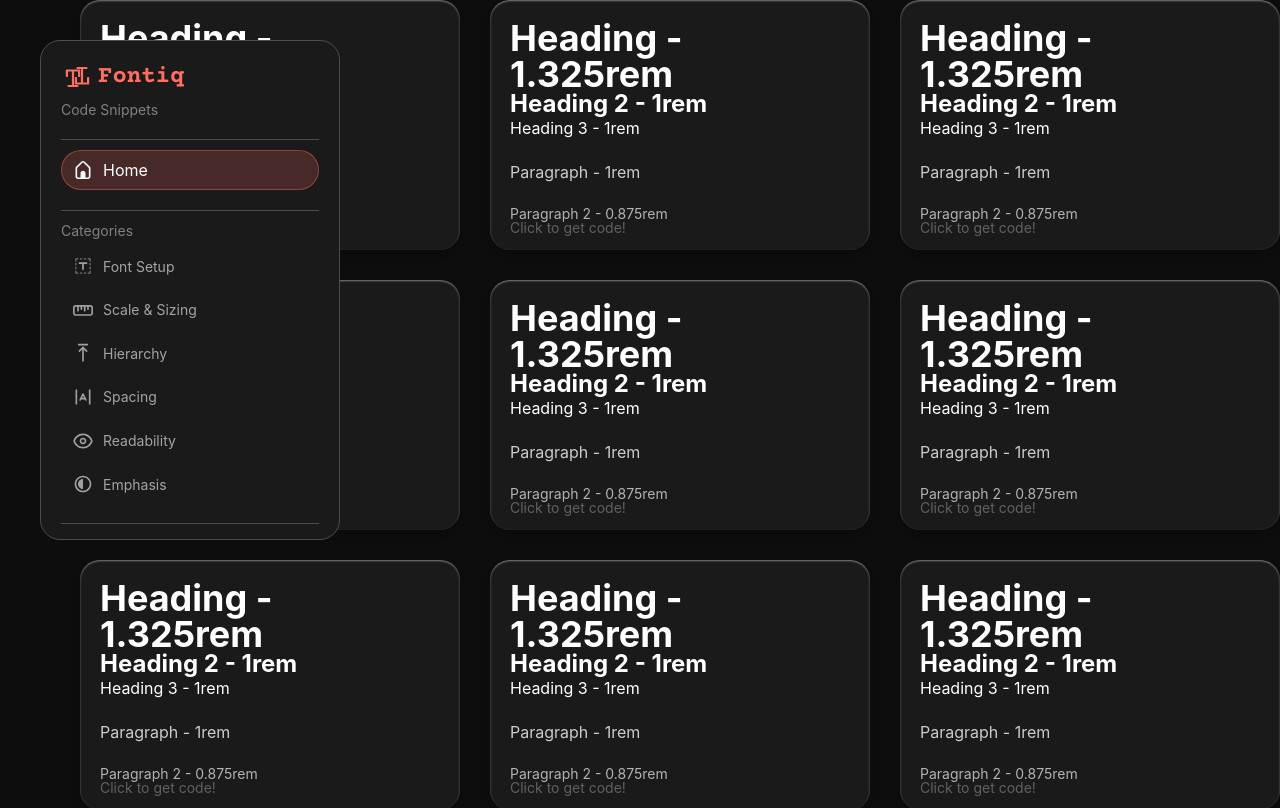
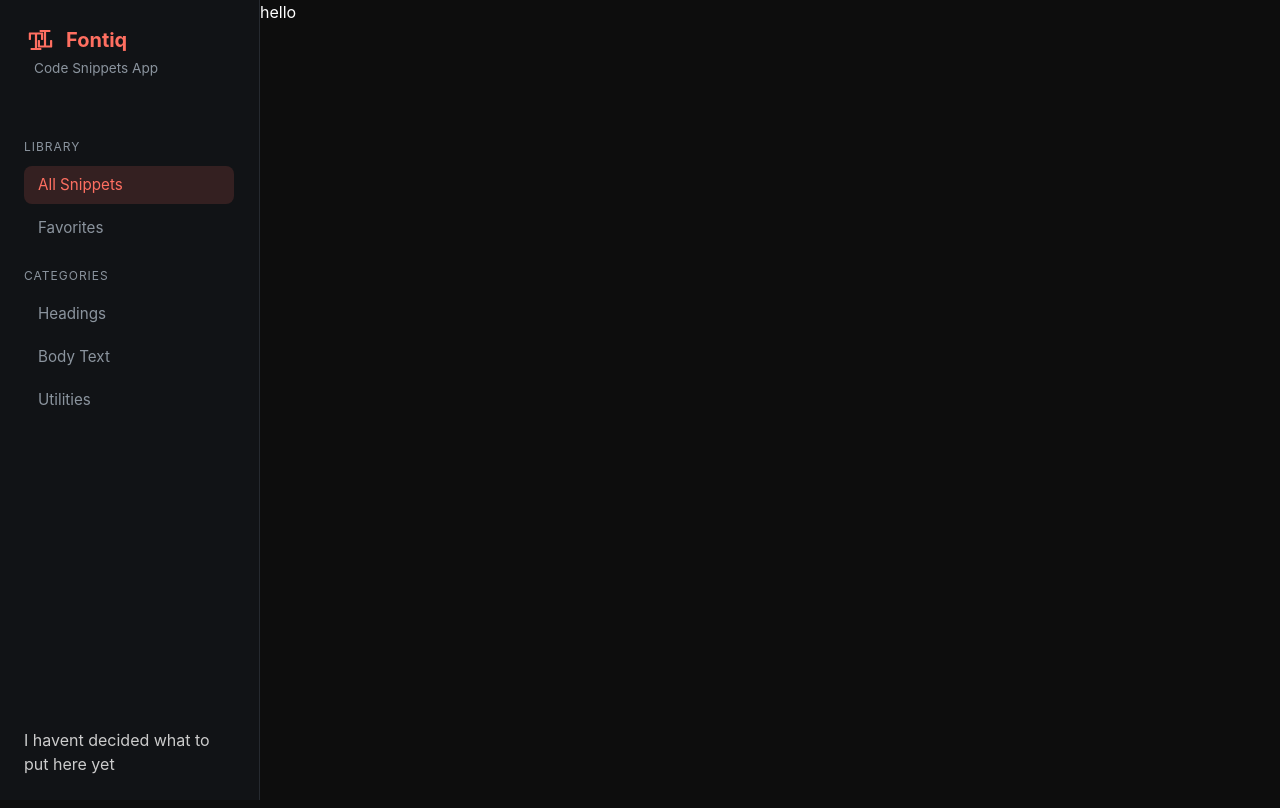
Before and after one commit to Johnson-Berisha/typography, a Next.js app: page /code-snippet-app in a window 1280 px wide. Shown: the top 808 px of the page. Built offline with nearby package versions, Linux system fonts and the light colour scheme; no server answers.

Commit message:
sidebar pretty done

```diff
--- a/src/app/code-snippet-app/codeSnippetApp.css
+++ b/src/app/code-snippet-app/codeSnippetApp.css
@@ -1,81 +1,105 @@
-nav.code-snippet-nav {
-    height: calc(600px - var(--spacing) * 5);
-    transition: height 0.3s ease;
-    /* other */
-    overflow: hidden;
+:root {
+  --primary: #ff6f61;
+  --primary-dim: rgba(255, 111, 97, 0.15);
+  --primary-hover: #ff5240;
+
+  --bg-body: #0b0d0f;
+  --bg-sidebar: #111316;
+  --bg-card: #181b1f;
+  --bg-input: #0b0d0f;
+
+  --text-main: #ffffff;
+  --text-muted: #8b949e;
+
+  --border: #262a30;
+  --radius: 12px;
+
+  --syntax-prop: #79c0ff;
+  --syntax-val: #a5d6ff;
+  --syntax-punc: #8b949e;
 }
 
-nav.code-snippet-nav .nav-section {
-    margin-bottom: calc(var(--spacing) / 2);
+
+
+aside.sidebar {
+  width: 260px;
+  background-color: var(--bg-sidebar);
+  border-right: var(--border) 1px solid;
+  padding: 24px;
+  display: flex;
+  flex-direction: column;
 }
 
-nav.code-snippet-nav.has-active {
-    height: 100%;
+.brand {
+  margin-bottom: 40px;
+  display: flex;
+  flex-direction: column;
 }
 
-nav.code-snippet-nav a:not(.home-link) {
-  opacity: 0.6;
-  font-size: .875rem;
+.brand .brand-title {
+  display: flex;
+  align-items: center;
+  gap: 10px;
 }
 
-nav.code-snippet-nav pre {
-  width: 100%;
+.brand .brand-title h1 {
+  color: var(--primary);
+  font-weight: bold;
+  line-height: 0.2;
+  font-size: 1.25rem;
 }
 
-nav.code-snippet-nav .snippet-info a {
-  color: white;
-  text-decoration: none;
-  padding: 7px 15px;
-  background-color: hsl(0, 0%, 20%);
-  border: 1px solid hsl(0, 0%, 40%);
-  border-radius: 8px;
-  transition: all .1s ease;
+.brand-subtext {
+  font-size: 0.85rem;
+  margin-top: 2px;
+  margin-left: 10px;
+  color: var(--text-muted);
 }
 
-nav.code-snippet-nav .snippet-info a:hover {
-  background-color: hsl(0, 0%, 30%);
-  border-color: hsl(0, 0%, 60%);
+nav.snippets-nav {
+  position: static;
+  animation: none;
+  transform: none;
+  margin: 0;
+  padding: 0;
 }
 
-.snippets-grid {
-  display: grid;
-  grid-template-columns: repeat(auto-fit, minmax(300px, 1fr));
-  gap: calc(var(--spacing) * 1.5);
-  /* margin-top: calc(var(--spacing) * 0.8); */
+.nav-label {
+  text-transform: uppercase;
+  font-size: 0.75rem;
+  letter-spacing: 1px;
+  margin-top: 20px;
+  margin-bottom: 10px;
+  color: var(--text-muted);
 }
 
-.snippet {
-    position: relative;
-    height: 250px;
-    width: 100%;
-    background-color: hsl(0, 0%, 10%);
-    border-radius: var(--spacing);
-    padding: var(--spacing);
-    cursor: pointer;
-
-    transition: box-shadow 0.3s ease, transform 0.3s ease, border 0.3s ease;
-    box-shadow: inset  0 1px 2px #ffffff70,
-    0 2px 4px #00000030,
-    0 4px 8px #00000015;
+.snippets-nav ul {
+  margin-top: 0;
+  margin-left: 0;
+  list-style: none;
 }
 
-.snippet:hover {
-    box-shadow: inset  0 1px 2px var(--primary),
-    0px 4px 2px rgba(255, 110, 97, 0.048),
-    0 8px 16px #97979725;
-    transform: scale(1.01);
+.snippets-nav ul li {
+  padding: 7px 14px;
+  border-radius: 8px;
+  margin-bottom: 5px;
+  width: 70%;
+  color: var(--text-muted);
+  cursor: pointer;
+  font-size: .95rem;
+  transition: .2s;
 }
 
-.snippet.active {
-    box-shadow: inset  0 1px 4px var(--primary),
-    0px 8px 4px rgba(255, 110, 97, 0.048),
-    0 16px 32px #97979725;
-    transform: scale(1.01);
+.snippets-nav ul li.active {
+  background-color: var(--primary-dim);
+  color: var(--primary);
 }
 
-.cto {
-    position: absolute;
-    font-size: 0.875rem;
-    opacity: 0.3;
-    bottom: 10px;
+.snippets-nav ul li:not(.snippets-nav ul li.active):hover {
+  background-color: var(--bg-card);
+  color: var(--text-main);
 }
+
+.sidebar-footer {
+  margin-top: auto;
+}
--- a/src/app/code-snippet-app/page.js
+++ b/src/app/code-snippet-app/page.js
@@ -7,157 +7,41 @@ import { useEffect, useRef, useState } from "react";
 import "./codeSnippetApp.css";
 
 export default function CodeSnippetApp() {
-    const navRef = useRef(null);
-    const pillRef = useRef(null);
-    const [activeSnippet, setActiveSnippet] = useState(null);
 
-    // testing out the ui
-    const codeSnippet = `:root {
-  --font-size-h1: 1.325rem;
-  --font-size-h2: 1rem;
-  --font-size-h3: 1rem;
-  --font-size-p:  1rem;
-  --font-size-p2: 0.875rem;
-}
-
-/* Usage Example */
-h1 { font-size: var(--font-size-h1); }
-p  { font-size: var(--font-size-p); }`;
-
-
-    useEffect(() => {
-    const nav = navRef.current;
-    const pill = pillRef.current;
-    const links = nav.querySelectorAll("section.nav-section a");
-    const active = links[0]; // first link active by default
-    const move = (el) => {
-      const offsetTop = el.offsetTop;
-      const offsetLeft = el.offsetLeft;
-      const width = el.offsetWidth;
-      const height = el.offsetHeight;
-
-      pill.style.width = `${width}px`;
-      pill.style.height = `${height}px`;
-      pill.style.top = `${offsetTop}px`;
-      pill.style.left = `${offsetLeft}px`;
-    };
-
-    move(active);
-
-    links.forEach(link => {
-      link.addEventListener("mouseenter", () => move(link));
-    });
-
-    // Only move back to active when leaving the entire nav
-    nav.addEventListener("mouseleave", () => move(active));
-      }, []);
   return (
     <div className="container">
-        <nav ref={navRef} className={`nav code-snippet-nav example ${activeSnippet !== null ? 'has-active' : ''}`}>
-      <span ref={pillRef} className="pill" />
-      <section className="nav-section">
-        <h2><Image
-                  src="/logo-32-transparent.svg"
-                  alt="Typography Logo"
-                  width={32}
-                  height={32}
-                /> Fontiq</h2>
-        <p>Code Snippets</p>
-      </section>
-      <section className="nav-section">
-        <Link href="/" className='home-link'>
-        <Image
-          src="/home-alt.svg"
-          alt="Introduction"
-          width={20}
-          height={20}
-        />
-        <span>Home</span>
-        </Link>
-      </section>
-      <section className="nav-section">
-        <p>Categories</p>
-        <Link href="#scale">
-        <Image
-          src="/format-text.svg"
-          alt="Introduction"
-          width={20}
-          height={20}
-        />
-        <span>Font Setup</span>
-        </Link>
-        <Link href="#">
-        <Image
-          src="/ruler.svg"
-          alt="Introduction"
-          width={20}
-          height={20}
-        />
-        <span>Scale & Sizing</span>
-        </Link>
-        <Link href="#">
-        <Image
-          src="/push-up.svg"
-          alt="Introduction"
-          width={20}
-          height={20}
-        />
-        <span>Hierarchy</span>
-        </Link>
-        <Link href="#">
-        <Image
-          src="/font-spacing.svg"
-          alt="Introduction"
-          width={20}
-          height={20}
-        />
-        <span>Spacing</span>
-        </Link>
-        <Link href="#">
-        <Image
-          src="/eye.svg"
-          alt="Introduction"
-          width={20}
-          height={20}
-        />
-        <span>Readability</span>
-        </Link>
-        <Link href="#">
-        <Image
-          src="/edit-contrast.svg"
-          alt="Introduction"
-          width={20}
-          height={20}
-        />
-        <span>Emphasis</span>
-        </Link>
-      </section>
+      <aside className="sidebar">
+        <div className="brand">
+          <div className="brand-title">
+            <Image
+              src="/logo-32-transparent.svg"
+              alt="Typography Logo"
+              width={32}
+              height={32}
+            />{" "}
+            <h1>Fontiq</h1>
+          </div>
+          <p className="brand-subtext">Code Snippets App</p>
+        </div>
+        <nav className="snippets-nav">
+          <p className="nav-label">Library</p>
+          <ul>
+            <li className="active">All Snippets</li>
+            <li>Favorites</li>
+          </ul>
 
-      {/* code snippet info */}
-      <section className="snippet-info" style={{marginTop: 25 + `px`}}>
-        <pre className='code-container'><code>{codeSnippet}</code></pre>
-        <Link href="#">Copy</Link>
-      </section>
-    </nav>
-
-    <div className="content">
-        <div className="snippets-grid">
-            {[...Array(16)].map((_, index) => (
-              <div
-                key={index}
-                className={`snippet ${activeSnippet === index ? 'active' : ''}`}
-                onClick={() => setActiveSnippet(activeSnippet === index ? null : index)} >
-                  <h1>Heading <span>- 1.325rem</span></h1>
-                  <h2>Heading 2 <span>- 1rem</span></h2>
-                  <h3>Heading 3 <span>- 1rem</span></h3>
-                  <p>Paragraph <span>- 1rem</span></p>
-                  <p className="p2">Paragraph 2 <span>- 0.875rem</span></p>
-
-                  <span className="cto">Click to get code!</span>
-                </div>
-            ))}
+          <p className="nav-label">Categories</p>
+          <ul>
+            <li>Headings</li>
+            <li>Body Text</li>
+            <li>Utilities</li>
+          </ul>
+        </nav>
+        <div className="sidebar-footer">
+          <p>I havent decided what to put here yet</p>
         </div>
-    </div>
+      </aside>
+      hello
     </div>
   )
 }
```
